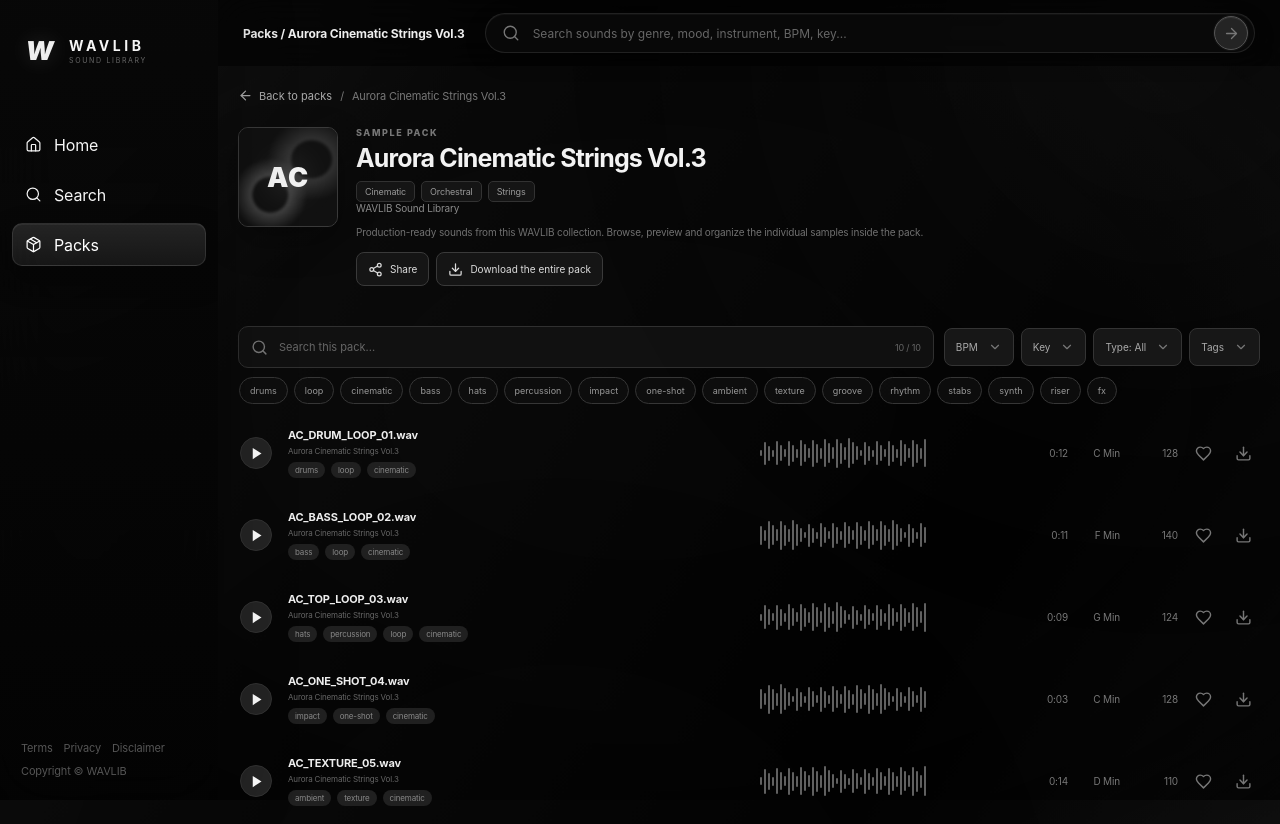
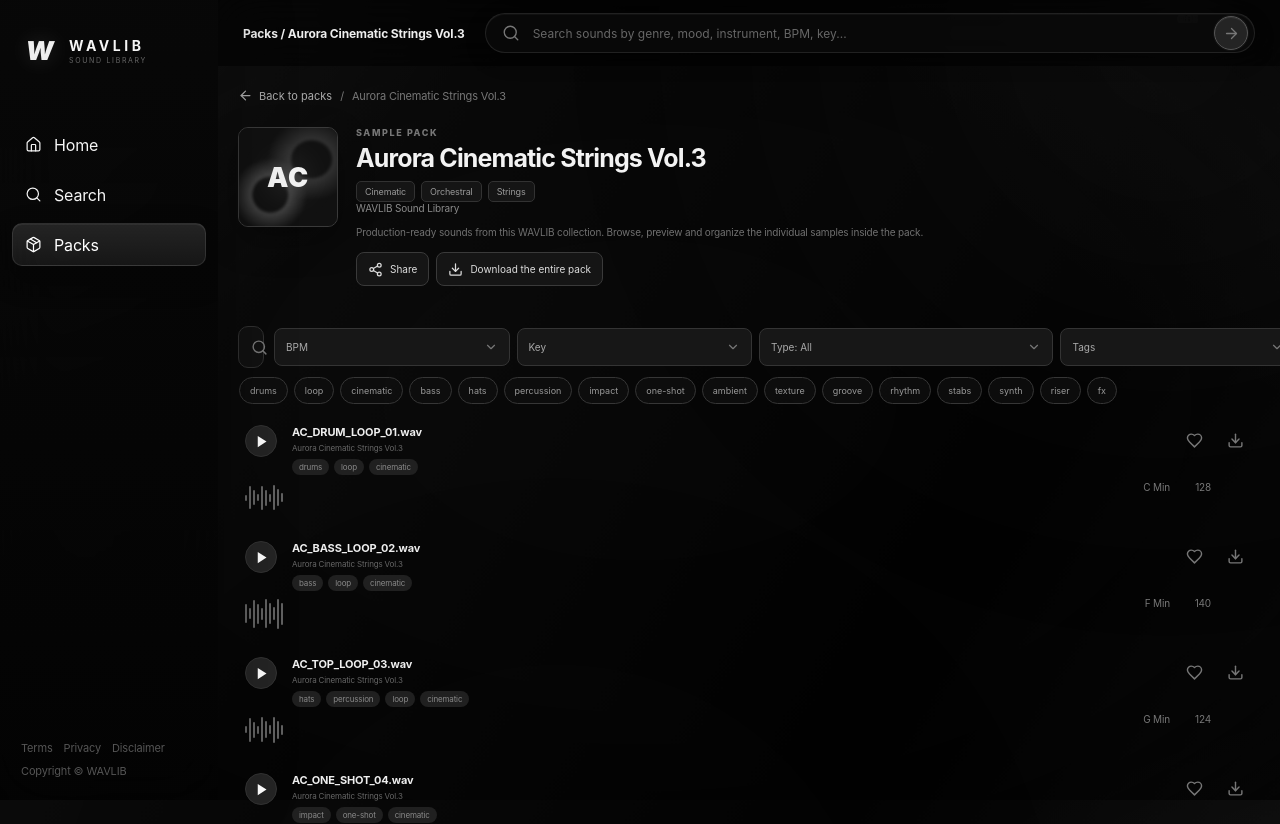
Before and after one commit to zahwanziad123-debug/WAVLIB, a Next.js app: page /WAVLIB/packs/aurora-cinematic-strings-vol-3 in a window 1280 px wide. Shown: the top 824 px of the page. Built offline with nearby package versions, Linux system fonts and the light colour scheme.

Commit message:
Wire isolated mobile pack alignment fixes to sample and filter elements

```diff
--- a/src/app/packs/[slug]/PackDetailClient.tsx
+++ b/src/app/packs/[slug]/PackDetailClient.tsx
@@ -3,6 +3,7 @@
 import { useMemo, useState } from 'react';
 import { ArrowLeft, ChevronDown, Download, Heart, Home, Menu, Package, Play, Search, Share2, X } from 'lucide-react';
 import styles from './page.module.css';
+import mobileFixes from './mobile-fixes.module.css';
 
 type Pack = { name: string; code: string; art: string; tags: string[] };
 type PackSample = { name: string; type: string; tags: string[]; bpm: number; key: string; time: string; variant: number };
@@ -53,11 +54,11 @@
 
 function Waveform({ variant }: { variant: number }) {
   const heights = Array.from({ length: 42 }, (_, i) => 6 + ((i * 17 + variant * 13) % 25));
-  return <div className={styles.waveform} aria-hidden="true">{heights.map((height, i) => <i key={i} style={{ height }} />)}</div>;
+  return <div className={styles.waveform} data-pack-waveform aria-hidden="true">{heights.map((height, i) => <i key={i} style={{ height }} />)}</div>;
 }
 
 function Filter({ label, open, onClick, children }: { label: string; open: boolean; onClick: () => void; children?: React.ReactNode }) {
-  return <div className={styles.filterWrap}><button className={`${styles.filterButton} ${open ? styles.filterActive : ''}`} onClick={onClick}>{label}<ChevronDown size={14} /></button>{open && children}</div>;
+  return <div className={styles.filterWrap} data-filter-wrap><button className={`${styles.filterButton} ${open ? styles.filterActive : ''}`} onClick={onClick}>{label}<ChevronDown size={14} /></button>{open && children}</div>;
 }
 
 export default function PackDetailClient({ slug }: { slug: string }) {
@@ -86,7 +87,7 @@
     else await navigator.clipboard?.writeText(url);
   };
 
-  return <main className="site">
+  return <main className={`site ${mobileFixes.root}`}>
     <div className="ambient ambient-one" /><div className="ambient ambient-two" />
     <aside className={`sidebar ${menu ? 'open' : ''}`}>
       <div className="brand"><div className="brand-mark">W</div><div><strong>WAVLIB</strong><small>SOUND LIBRARY</small></div></div>
@@ -123,25 +124,25 @@
         </section>
 
         <section className={styles.browser}>
-          <div className={styles.searchRow}><div className={styles.localSearch}><Search size={17} /><input value={query} onChange={(e) => setQuery(e.target.value)} placeholder="Search this pack..." /><span>{filtered.length} / {packSamples.length}</span></div>
-            <div className={styles.filters}>
-              <Filter label="BPM" open={openFilter === 'bpm'} onClick={() => toggle('bpm')}><div className={styles.popover}><div className={styles.rangeHead}><strong>From</strong><strong>To</strong></div><div className={styles.rangeValues}><span>60</span><span>200</span></div><div className={styles.rangeLine}><i /><i /></div><button onClick={() => setOpenFilter(null)}>Apply</button></div></Filter>
-              <Filter label="Key" open={openFilter === 'key'} onClick={() => toggle('key')}><div className={styles.popover}><div className={styles.mode}><button>Major</button><button>Minor</button></div><div className={styles.piano}>{['C','D','E','F','G','A','B'].map((key) => <span key={key}>{key}</span>)}</div></div></Filter>
-              <Filter label={`Type: ${type}`} open={openFilter === 'type'} onClick={() => toggle('type')}><div className={`${styles.popover} ${styles.typePopover}`}>{['All', 'Loop', 'One-shot'].map((item) => <button key={item} onClick={() => { setType(item); setOpenFilter(null); }}>{item}</button>)}</div></Filter>
-              <Filter label="Tags" open={openFilter === 'tags'} onClick={() => toggle('tags')}><div className={`${styles.popover} ${styles.tagsPopover}`}><button onClick={() => { setTag('All'); setOpenFilter(null); }}>All</button>{allTags.map((item) => <button key={item} onClick={() => { setTag(item); setOpenFilter(null); }}>{item}</button>)}</div></Filter>
+          <div className={styles.searchRow}><div className={styles.localSearch} data-pack-search><Search size={17} /><input value={query} onChange={(e) => setQuery(e.target.value)} placeholder="Search this pack..." /><span>{filtered.length} / {packSamples.length}</span></div>
+            <div className={styles.filters} data-pack-filters>
+              <Filter label="BPM" open={openFilter === 'bpm'} onClick={() => toggle('bpm')}><div className={styles.popover} data-filter-popover><div className={styles.rangeHead}><strong>From</strong><strong>To</strong></div><div className={styles.rangeValues}><span>60</span><span>200</span></div><div className={styles.rangeLine}><i /><i /></div><button onClick={() => setOpenFilter(null)}>Apply</button></div></Filter>
+              <Filter label="Key" open={openFilter === 'key'} onClick={() => toggle('key')}><div className={styles.popover} data-filter-popover><div className={styles.mode}><button>Major</button><button>Minor</button></div><div className={styles.piano}>{['C','D','E','F','G','A','B'].map((key) => <span key={key}>{key}</span>)}</div></div></Filter>
+              <Filter label={`Type: ${type}`} open={openFilter === 'type'} onClick={() => toggle('type')}><div className={`${styles.popover} ${styles.typePopover}`} data-filter-popover>{['All', 'Loop', 'One-shot'].map((item) => <button key={item} onClick={() => { setType(item); setOpenFilter(null); }}>{item}</button>)}</div></Filter>
+              <Filter label="Tags" open={openFilter === 'tags'} onClick={() => toggle('tags')}><div className={`${styles.popover} ${styles.tagsPopover}`} data-filter-popover><button onClick={() => { setTag('All'); setOpenFilter(null); }}>All</button>{allTags.map((item) => <button key={item} onClick={() => { setTag(item); setOpenFilter(null); }}>{item}</button>)}</div></Filter>
             </div>
           </div>
-          <div className={styles.tagStrip}>{allTags.slice(0, 16).map((item) => <button className={tag === item ? styles.tagSelected : ''} key={item} onClick={() => setTag(tag === item ? 'All' : item)}>{item}</button>)}</div>
+          <div className={styles.tagStrip} data-pack-tags>{allTags.slice(0, 16).map((item) => <button className={tag === item ? styles.tagSelected : ''} key={item} onClick={() => setTag(tag === item ? 'All' : item)}>{item}</button>)}</div>
         </section>
 
-        <section className={styles.sampleList}>
-          {filtered.map((sample) => <article className={styles.sample} key={sample.name}>
+        <section className={styles.sampleList} data-pack-sample-list>
+          {filtered.map((sample) => <article className={styles.sample} data-pack-sample key={sample.name}>
             <button className={styles.play} aria-label={`Play ${sample.name}`}><Play size={15} fill="currentColor" strokeWidth={0} /></button>
-            <div className={styles.sampleInfo}><strong>{sample.name}</strong><small>{pack.name}</small><div className={styles.sampleTags}>{sample.tags.slice(0, 4).map((item) => <span key={item}>{item}</span>)}</div></div>
+            <div className={styles.sampleInfo} data-pack-sample-info><strong>{sample.name}</strong><small>{pack.name}</small><div className={styles.sampleTags} data-pack-sample-tags>{sample.tags.slice(0, 4).map((item) => <span key={item}>{item}</span>)}</div></div>
             <Waveform variant={sample.variant} />
-            <span className={styles.time}>{sample.time}</span><span className={styles.meta}>{sample.key}</span><span className={styles.meta}>{sample.bpm}</span>
-            <button className={`${styles.iconButton} ${liked[sample.name] ? styles.liked : ''}`} onClick={() => setLiked((current) => ({ ...current, [sample.name]: !current[sample.name] }))} aria-label="Favourite"><Heart size={17} /></button>
-            <button className={styles.iconButton} aria-label="Download"><Download size={17} /></button>
+            <span className={styles.time} data-pack-time>{sample.time}</span><span className={styles.meta}>{sample.key}</span><span className={styles.meta}>{sample.bpm}</span>
+            <button className={`${styles.iconButton} ${liked[sample.name] ? styles.liked : ''}`} data-pack-favourite onClick={() => setLiked((current) => ({ ...current, [sample.name]: !current[sample.name] }))} aria-label="Favourite"><Heart size={17} /></button>
+            <button className={styles.iconButton} data-pack-download aria-label="Download"><Download size={17} /></button>
           </article>)}
           {filtered.length === 0 && <div className={styles.empty}>No samples match these filters.</div>}
         </section>
```
